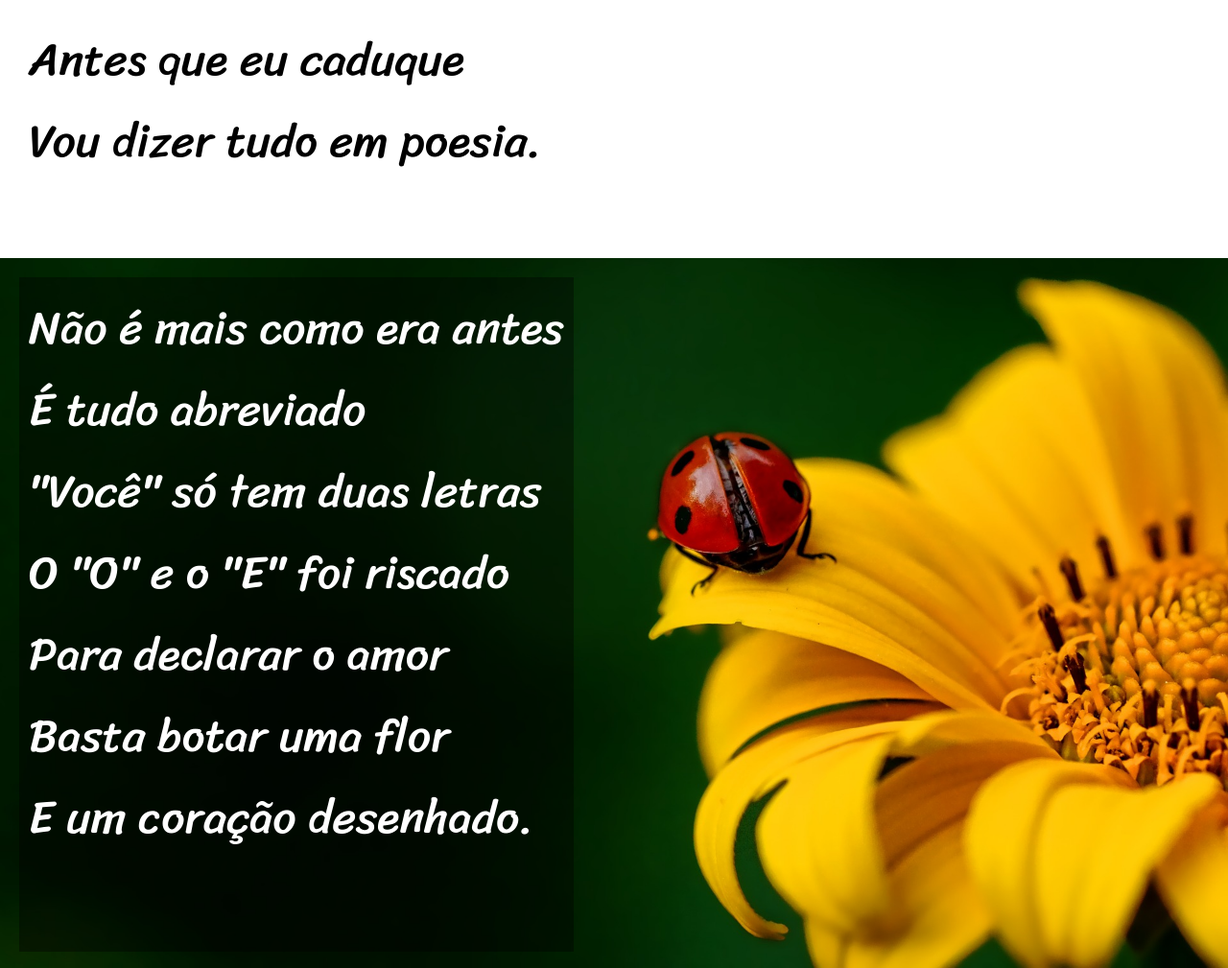
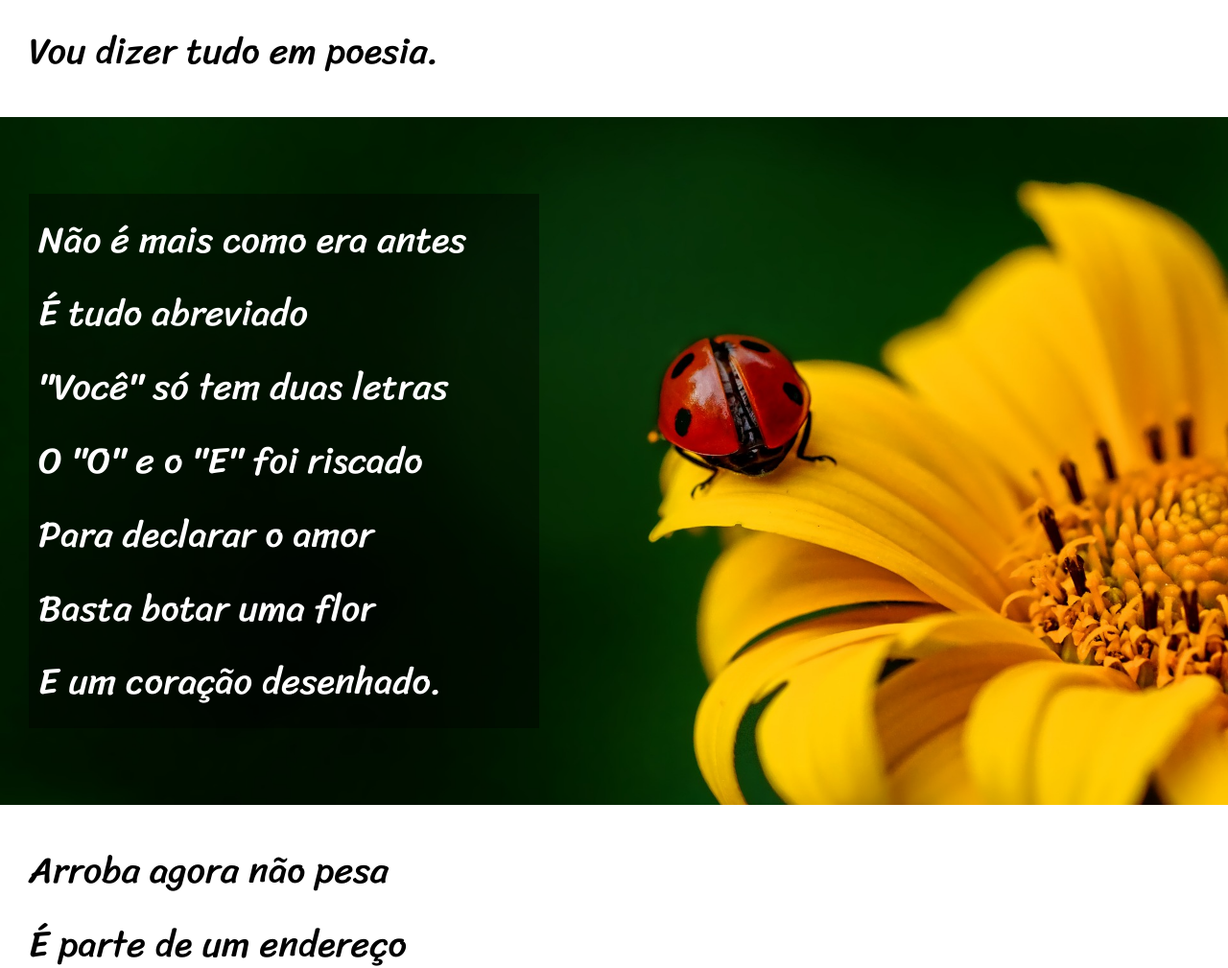
Before and after one commit to vMarcos1/projeto-cordel, a plain HTML site: page index.html in a window 1280 px wide. Shown: the part 736-1745 px from the top of the page at 96% size. Drawn offline with Linux system fonts and the light colour scheme.

Commit message:
projeto pronto

```diff
--- a/estilos/style.css
+++ b/estilos/style.css
@@ -20,95 +20,97 @@
 }
 
 #flor {
-    position: relative;
+
 
 
     background-image: url(../imagens/background001.jpg);
-    background-position: 100% 100%;
+    background-position: center right;
     background-repeat: no-repeat;
     background-size: cover;
     background-attachment: fixed;
 
-    height: 700px;
-    padding: 20px;
+
+    padding-top: 10vh;
+    padding-bottom: 10vh;
+
+
+}
+
+#flor p {
+    background-color: rgba(0, 0, 0, 0.397);
+    padding: 10px;
+    color: white;
+    width: 40vw;
+    font-size: 3vw;
+    margin-left: 30px;
 
 
 }
 
 #livro {
-    position: relative;
 
 
     background-image: url(../imagens/background002.jpg);
-    background-position: 100% 100%;
+    background-position: center right;
     background-repeat: no-repeat;
     background-size: cover;
     background-attachment: fixed;
 
-    height: 600px;
-    padding: 20px;
+    padding-top: 10vh;
+    padding-bottom: 10vh;
 }
 
-.caixa {
-    background-color: rgba(0, 0, 0, 0.39);
+#livro p {
+    background-color: rgba(0, 0, 0, 0.397);
+    padding: 10px;
+    color: white;
+    width: 40vw;
+    font-size: 3vw;
+    margin-left: 30px;
 
-
-    position: absolute;
-    height: 95%;
-    color: white;
-
-
-    left: 20px;
-    top: 20px;
-}
-
-.caixa p {
-    padding: 10px;
-    margin: 0px;
 
 
 }
 
 
+ html body {
 
-body {
-    height: auto;
+    min-height: 100vh;
+
 }
 
 header {
     background-color: black;
     color: white;
-    height: 250px;
     text-align: center;
+
 
 
 }
 header h1{
     font-family: 'Passion One', sans-serif;
-    font-size: 4.8em;
     font-weight: bold;
     padding-top: 50px;
+    font-variant: small-caps;
+    font-size: 10vw;
+
 
 }
 
 header p {
     font-family: verdana, sans-serif;
+    padding-bottom: 50px;
 }
 
-main {
-    width: auto;
-}
+
 
 main p {
     font-family: 'saricha', sans-serif ;
     font-weight: normal;
-    margin: 20px;
-    padding: 60px 10px;
-    font-size: 3em;
-
-
-
-
+    padding: 30px 0px;
+    margin-left: 30px;
+    line-height: 2em;
+    font-size: 3vw;
 
 }
 
@@ -125,11 +127,12 @@ a:hover {
 footer {
     text-align: center;
     background-color: black;
-    padding: 3px;
+    padding: 5px;
 }
 footer p {
     color: white;
-    font-size: 1.2em;
+    border-top: 10px;
+    font-size: 0.7em;
     font-family: Arial, Helvetica, sans-serif;
 
 }
--- a/index.html
+++ b/index.html
@@ -27,7 +27,6 @@
 
 
     <section id="flor">
-        <article class="caixa">
             <p>
                 Não é mais como era antes <br>
                 É tudo abreviado <br>
@@ -37,7 +36,6 @@
                 Basta botar uma flor <br>
                 E um coração desenhado.
             </p>
-        </article>
     </section>
 
 
@@ -65,7 +63,6 @@
 
 
     <section id="livro">
-        <article class="caixa">
             <p>
                 Tenho saudade das cartas <br>
                 Escritas com a própria mão <br>
@@ -75,7 +72,6 @@
                 Era texto de verdade <br>
                 Nas linhas do coração.
             </p>
-        </article>
     </section>
 
 
```
